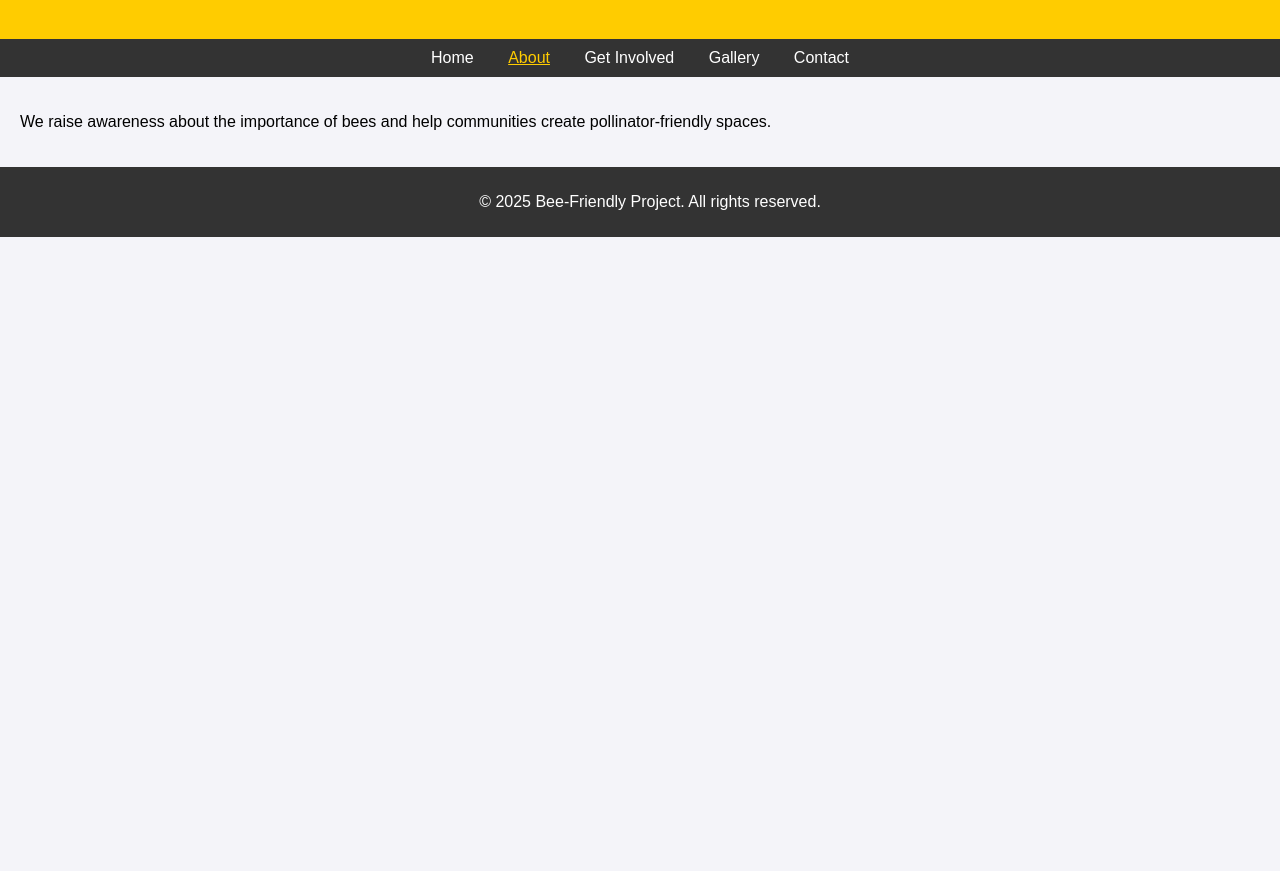
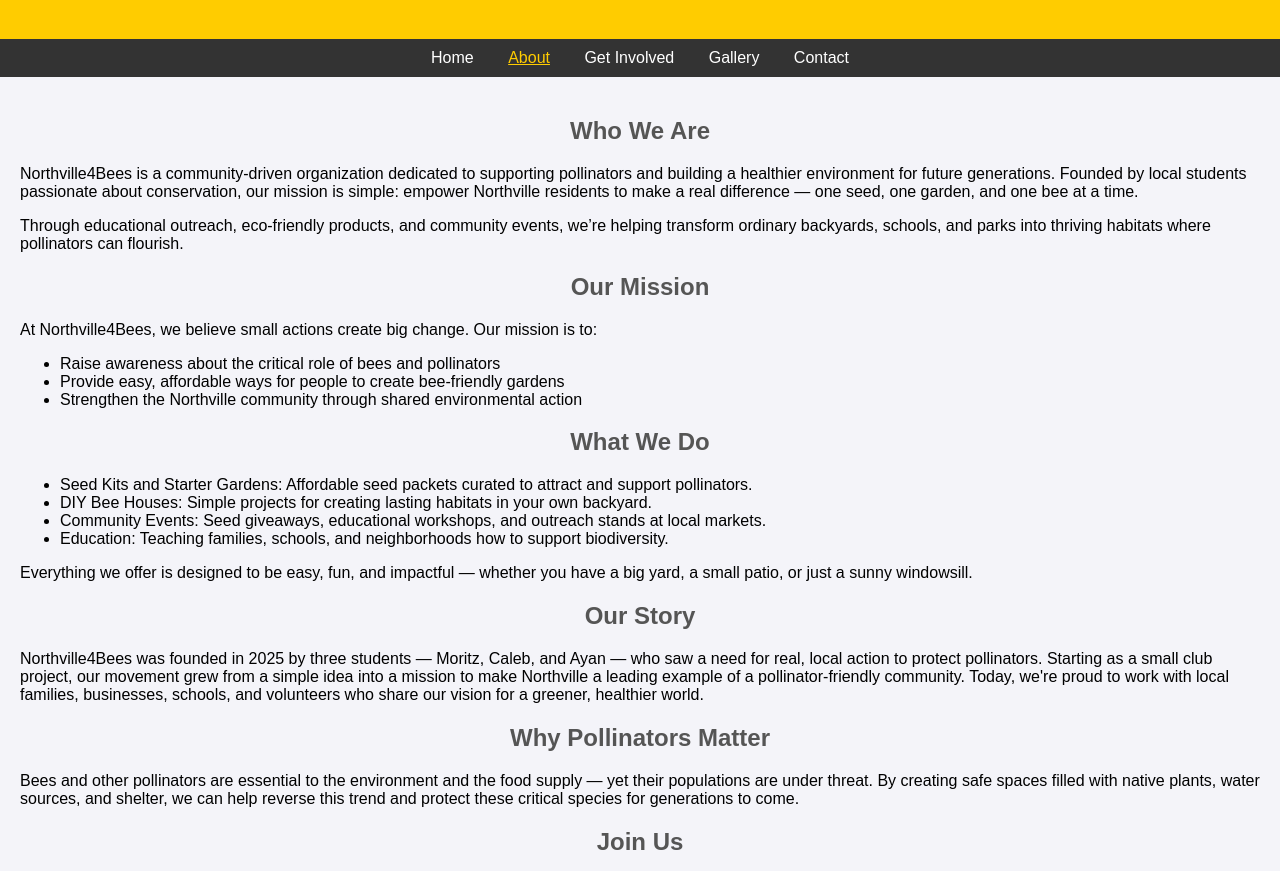
Before and after one commit to Northville4Bees/n4b, a plain HTML site: page about.html in a window 1280 px wide. Shown: the part 81-952 px from the top of the page. Before the commit the page ends 800 px from the top, so only its background shows below. Drawn offline with Linux system fonts and the light colour scheme.

Commit message:
Update about.html

```diff
--- a/about.html
+++ b/about.html
@@ -3,28 +3,66 @@
 <head>
     <meta charset="UTF-8">
     <meta name="viewport" content="width=device-width, initial-scale=1.0">
-    <title>About Us - Bee-Friendly Project</title>
+    <title>About Us - Northville4Bees</title>
     <link rel="stylesheet" href="style.css">
 </head>
 <body>
+
 <header>
     <h1>About Us</h1>
 </header>
 
 <nav>
     <a href="index.html">Home</a>
-        <a href="about.html" class="active" >About</a>
+    <a href="about.html" class="active">About</a>
     <a href="get-involved.html">Get Involved</a>
     <a href="gallery.html">Gallery</a>
     <a href="contact.html">Contact</a>
 </nav>
 
-    <section>
-        <p>We raise awareness about the importance of bees and help communities create pollinator-friendly spaces.</p>
+<section id="about-us">
+    <h2>Who We Are</h2>
+    <p>Northville4Bees is a community-driven organization dedicated to supporting pollinators and building a healthier environment for future generations.
+    Founded by local students passionate about conservation, our mission is simple: empower Northville residents to make a real difference — one seed, one garden, and one bee at a time.</p>
+
+    <p>Through educational outreach, eco-friendly products, and community events, we’re helping transform ordinary backyards, schools, and parks into thriving habitats where pollinators can flourish.</p>
+
+    <h2>Our Mission</h2>
+    <p>At Northville4Bees, we believe small actions create big change. Our mission is to:</p>
+    <ul>
+        <li>Raise awareness about the critical role of bees and pollinators</li>
+        <li>Provide easy, affordable ways for people to create bee-friendly gardens</li>
+        <li>Strengthen the Northville community through shared environmental action</li>
+    </ul>
+
+    <h2>What We Do</h2>
+    <ul>
+        <li>Seed Kits and Starter Gardens: Affordable seed packets curated to attract and support pollinators.</li>
+        <li>DIY Bee Houses: Simple projects for creating lasting habitats in your own backyard.</li>
+        <li>Community Events: Seed giveaways, educational workshops, and outreach stands at local markets.</li>
+        <li>Education: Teaching families, schools, and neighborhoods how to support biodiversity.</li>
+    </ul>
+
+    <p>Everything we offer is designed to be easy, fun, and impactful — whether you have a big yard, a small patio, or just a sunny windowsill.</p>
+
+    <h2>Our Story</h2>
+    <p>Northville4Bees was founded in 2025 by three students — Moritz, Caleb, and Ayan — who saw a need for real, local action to protect pollinators.
+    Starting as a small club project, our movement grew from a simple idea into a mission to make Northville a leading example of a pollinator-friendly community.
+    Today, we're proud to work with local families, businesses, schools, and volunteers who share our vision for a greener, healthier world.</p>
+
+    <h2>Why Pollinators Matter</h2>
+    <p>Bees and other pollinators are essential to the environment and the food supply — yet their populations are under threat.
+    By creating safe spaces filled with native plants, water sources, and shelter, we can help reverse this trend and protect these critical species for generations to come.</p>
+
+    <h2>Join Us</h2>
+    <p>Every garden planted, every flower grown, and every bee supported makes a difference.
+    Join Northville4Bees and be part of a movement that’s creating change — starting right here, at home.</p>
 </section>
 
 <footer>
-        <p>&copy; 2025 Bee-Friendly Project. All rights reserved.</p>
+    <p>© 2025 Northville4Bees. All rights reserved.</p>
+    <p>Made with ❤️ in Northville, Michigan</p>
 </footer>
+
 </body>
 </html>
```
Lines whose indentation alone changed are shown as unchanged.
